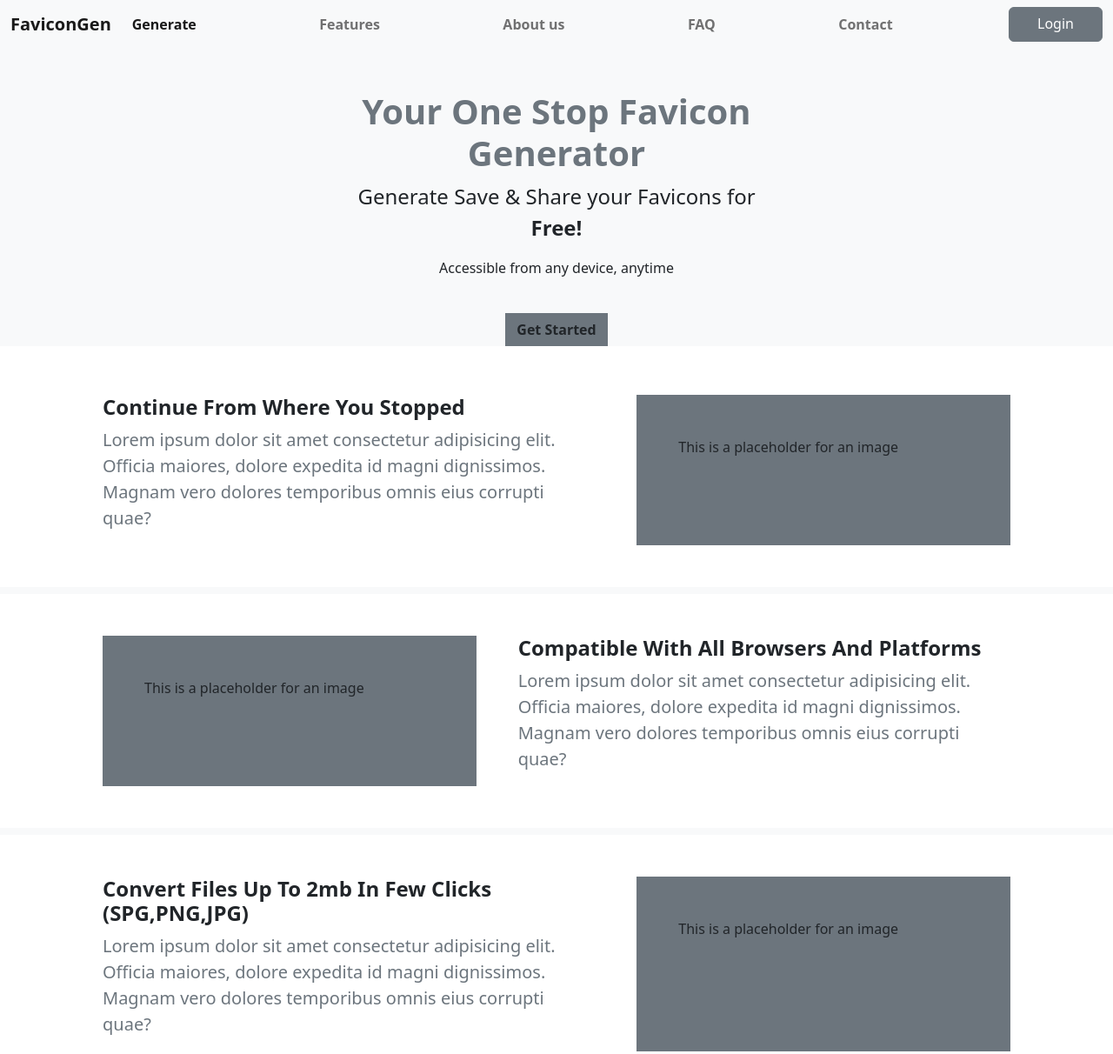
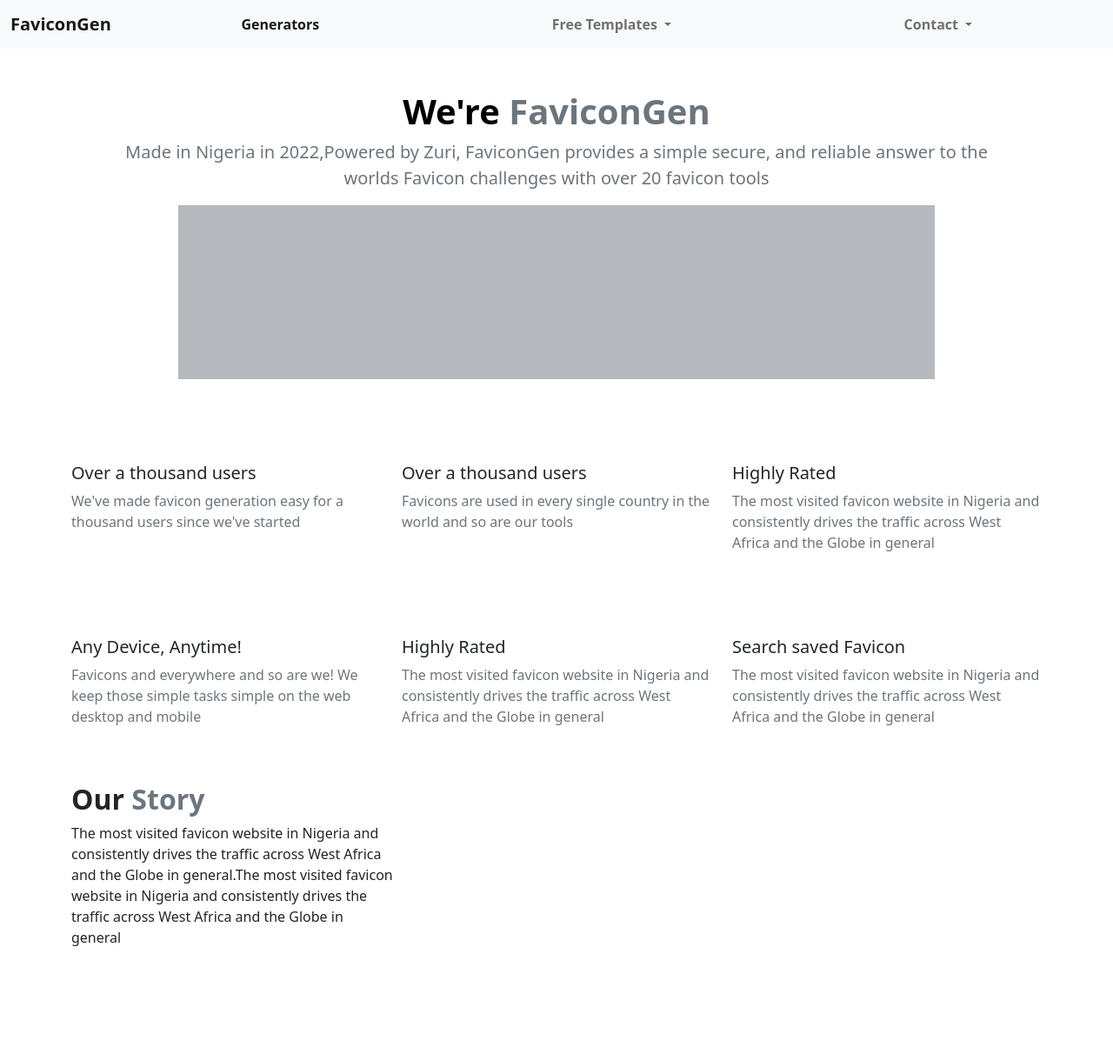
Before and after one commit to Charlesyomi/p-l, a plain HTML site: page index.html in a window 1280 px wide. Shown: the whole page at 87% size. After the commit the page ends 1138 px from the top, so only its background shows below. Drawn offline with nearby package versions, Linux system fonts and the light colour scheme.

Commit message:
added about page

```diff
--- a/index.html
+++ b/index.html
@@ -4,121 +4,149 @@
     <meta charset="UTF-8">
     <meta http-equiv="X-UA-Compatible" content="IE=edge">
     <meta name="viewport" content="width=device-width, initial-scale=1.0">
-    <!-- bootstrap CSS -->
     <link href="https://cdn.jsdelivr.net/npm/bootstrap@5.2.0/dist/css/bootstrap.min.css" rel="stylesheet" integrity="sha384-gH2yIJqKdNHPEq0n4Mqa/HGKIhSkIHeL5AyhkYV8i59U5AR6csBvApHHNl/vI1Bx" crossorigin="anonymous">
-    <title>Lofi landing page</title>
+    <title>About us</title>
 </head>
 <body>
-    <!-- Navbar -->
-    <nav class="navbar navbar-expand-md bg-light fw-bold">
+<!-- navbar starts -->
+    <nav class="navbar bg-light fw-semibold navbar-expand-md">
         <div class="container-fluid">
-            <a href="#" class="navbar-brand">FaviconGen</a>
+          <a class="navbar-brand" href="#">FaviconGen</a>
+          <button class="navbar-toggler" type="button" data-bs-toggle="offcanvas" data-bs-target="#offcanvasNavbar" aria-controls="offcanvasNavbar">
+            <span class="navbar-toggler-icon"></span>
+          </button>
+          <div class="offcanvas offcanvas-end w-50" tabindex="-1" id="offcanvasNavbar" aria-labelledby="offcanvasNavbarLabel">
+            <div class="offcanvas-header">
+              <!-- <h5 class="offcanvas-title" id="offcanvasNavbarLabel"></h5> -->
+              <button type="button" class="btn-close" data-bs-dismiss="offcanvas" aria-label="Close"></button>
+            </div>
+            <div class="offcanvas-body">
+              <ul class="navbar-nav justify-content-end flex-grow-1 pe-3 justify-content-md-around">
+                <li class="nav-item">
+                  <a class="nav-link active" aria-current="page" href="#">Generators</a>
+                </li>
+                <!-- <li class="nav-item">
+                  <a class="nav-link" href="#">Free Templates</a>
+                </li> -->
+                <li class="nav-item dropdown">
+                  <a class="nav-link dropdown-toggle" href="#" role="button" data-bs-toggle="dropdown" aria-expanded="false">
+                    Free Templates
+                  </a>
+                  <ul class="dropdown-menu">
+                    <li><a class="dropdown-item" href="#">item 1</a></li>
+                    <li><a class="dropdown-item" href="#">item 2</a></li>
+                    <li><a class="dropdown-item" href="#">item 3</a></li>
+                    <li><a class="dropdown-item" href="#">item 4</a></li>
+                    <li><a class="dropdown-item" href="#">item 5</a></li>
+                    <li>
+                      <hr class="dropdown-divider">
+                    </li>
+                    <li><a class="dropdown-item" href="#">last item</a></li>
+                  </ul>
+                </li>
 
-            <!-- <div class=" w-auto"> -->
-                <a class="btn btn-secondary d-md-none" role="button" href="#" style="padding-left: 2rem; padding-right: 2rem;">Login</a>
-                <button class="navbar-toggler" type="button" data-bs-toggle="offcanvas" data-bs-target="#navbarOffcanvas" aria-controls="navbarOffcanvas">
-                    <span class="navbar-toggler-icon"></span>
-                </button>
-                <div class="offcanvas offcanvas-end w-50" tabindex="-1" id="navbarOffcanvas" aria-labelledby="navbarOffcanvasLabel">
-                    <div class="offcanvas-header justify-content-end">
-                        <!-- <h5 class="offcanvas-title" id="offcanvasNavbarLabel">FaviconGen</h5> -->
-                        <button type="button" class="btn-close text-reset" data-bs-dismiss="offcanvas" aria-label="Close"></button>
-                    </div>
-                    <div class="offcanvas-body navbar-nav w-100 text-center justify-content-md-between text-md-start">
-                      <a class="nav-link active" aria-current="page" href="#">Generate</a>
-                      <a class="nav-link" href="#">Features</a>
-                      <a class="nav-link" href="#">About us</a>
-                      <a class="nav-link" href="#">FAQ</a>
-                      <a class="nav-link" href="#">Contact</a>
-                      <a class="btn btn-secondary" role="button" href="#" style="padding-left: 2rem; padding-right: 2rem;">Login</a>
-                    </div>
-                </div>
-            <!-- </div> -->
+                <li class="nav-item dropdown">
+                    <a class="nav-link dropdown-toggle" href="#" role="button" data-bs-toggle="dropdown" aria-expanded="false">
+                      Contact
+                    </a>
+                    <ul class="dropdown-menu">
+                      <li><a class="dropdown-item" href="#">contact 1</a></li>
+                      <li><a class="dropdown-item" href="#">contact 2</a></li>
+                      <!-- <li><a class="dropdown-item" href="#">item 3</a></li>
+                      <li><a class="dropdown-item" href="#">item 4</a></li>
+                      <li><a class="dropdown-item" href="#">item 5</a></li> -->
+                      <!-- <li>
+                        <hr class="dropdown-divider">
+                      </li>
+                      <li><a class="dropdown-item" href="#">last item</a></li> -->
+                    </ul>
+                  </li>
+              </ul>
 
+            </div>
+          </div>
         </div>
-    </nav>
+      </nav>
+
+<!-- navbar ends -->
+
+      <section class="mb-5">
+          <div class="container p-5 text-center text-secondary">
+              <h1 class="fw-semibold"><span class="text-black">We're</span> FaviconGen</h1>
+              <p class="lead">Made in Nigeria in 2022,Powered by Zuri, FaviconGen provides a simple secure, and reliable answer to the worlds Favicon challenges with over 20 favicon tools</p>
+
+              <div class="placeholder col-12 col-sm-10" style="height: 200px;"></div>
+          </div>
 
 
-    <!-- hero section -->
-    <section class="bg-light p-5 pb-0 text-center">
 
-        <div class="container" style="max-width: 540px;">
-            <h1 class="text-wrap text-capitalize fw-bold text-secondary">your one stop favicon generator</h1>
-
-            <p class="lead text-wrap fs-4">Generate Save & Share your Favicons for <span class="fw-bold">Free!</span></p>
-            <p>Accessible from any device, anytime</p>
-
-            <button type="button" class="btn btn-secondary rounded-0 text-capitalize text-dark fw-semibold mt-4">get started</button>
-
-        </div>
-    </section>
+      </section>
 
 
-    <!-- Showcase section -->
+      <!-- Site Stats Section -->
+      <section class=" my-5">
+          <div class="container">
 
-    <section class="bg-light">
-
-        <!-- generate favicons from images -->
-        <div class="bg-white my-2">
-            <div class="container text-center text-sm-start p-5 d-sm-flex">
-                <div class=" w-auto me-sm-5">
-                    <h2 class="text-wrap text-capitalize fw-semibold fs-4">continue from where you stopped</h2>
-                    <p class="lead text-secondary">
-                        Lorem ipsum dolor sit amet consectetur adipisicing elit. Officia maiores, dolore expedita id magni dignissimos. Magnam vero dolores temporibus omnis eius corrupti quae?
-                    </p>
+            <div class="row text-center text-sm-start" style="grid-row-gap: 5rem;">
+                <div class="col-12 col-sm-6 col-md-4">
+                    <div class="placeholder mb-2 col-6 d-sm-none" style="height: 100px;"></div>
+                    <header>
+                        <h5>Over a thousand users </h5>
+                    </header>
+                    <p class="text-secondary">We've made favicon generation easy for a thousand users since we've started</p>
                 </div>
-                <!-- div for image -->
-                <div class="container p-5 bg-secondary">
-                    <p>This is a placeholder for an image</p>
+                <div class="col col-12 col-sm-6 col-md-4">
+                    <div class="placeholder mb-2 col-6 d-sm-none" style="height: 100px;"></div>
+                    <header>
+                        <h5>Over a thousand users </h5>
+                    </header>
+                    <p class="text-secondary">Favicons are used in every single country in the world and so are our tools</p>
+                </div>
+                <div class="col col-12 col-sm-6 col-md-4">
+                    <div class="placeholder mb-2 col-6 d-sm-none" style="height: 100px;"></div>
+                    <header>
+                        <h5>Highly Rated</h5>
+                    </header>
+                    <p class="text-secondary">The most visited favicon website in Nigeria and consistently drives the traffic across West Africa and the Globe in general</p>
+                </div>
+                <div class="col-12 col-sm-6 col-md-4">
+                    <div class="placeholder mb-2 col-6 d-sm-none" style="height: 100px;"></div>
+                    <header>
+                        <h5>Any Device, Anytime!</h5>
+                    </header>
+                    <p class="text-secondary">Favicons and everywhere and so are we! We keep those simple tasks simple on the web desktop and mobile</p>
+                </div>
+                <div class="col col-12 col-sm-6 col-md-4">
+                    <div class="placeholder mb-2 col-6 d-sm-none" style="height: 100px;"></div>
+                    <header>
+                        <h5>Highly Rated</h5>
+                    </header>
+                    <p class="text-secondary">The most visited favicon website in Nigeria and consistently drives the traffic across West Africa and the Globe in general</p>
+                </div>
+                <div class="col col-12 col-sm-6 col-md-4">
+                    <div class="placeholder mb-2 col-6 d-sm-none" style="height: 100px;"></div>
+                    <header>
+                        <h5>Search saved Favicon</h5>
+                    </header>
+                    <p class="text-secondary">The most visited favicon website in Nigeria and consistently drives the traffic across West Africa and the Globe in general</p>
                 </div>
             </div>
-        </div>
+          </div>
+      </section>
 
-        <!-- generate favicons from text -->
-        <div class="bg-white my-2">
-            <div class="container p-5 text-center text-sm-start d-sm-flex flex-sm-row-reverse">
-                <div class=" w-auto ms-sm-5">
-                    <h2 class="text-wrap text-capitalize fw-semibold fs-4">compatible with all browsers and platforms</h2>
-                    <p class="lead text-secondary">
-                        Lorem ipsum dolor sit amet consectetur adipisicing elit. Officia maiores, dolore expedita id magni dignissimos. Magnam vero dolores temporibus omnis eius corrupti quae?
-                    </p>
-                </div>
-                <!-- div for image -->
-                <div class="container p-5 bg-secondary">
-                    <p>This is a placeholder for an image</p>
-                </div>
-            </div>
-        </div>
-
-
-        <!-- generate favicons from our icon pack -->
-
-        <div class="bg-white my-2">
-            <div class="container text-center text-sm-start p-5 d-sm-flex">
-                <div class=" w-auto me-sm-5">
-                    <h2 class="text-wrap text-capitalize fw-semibold fs-4">convert files up to 2mb in few clicks <span class="text-uppercase">(spg,png,jpg)</span></h2>
-                    <p class="lead text-secondary">
-                        Lorem ipsum dolor sit amet consectetur adipisicing elit. Officia maiores, dolore expedita id magni dignissimos. Magnam vero dolores temporibus omnis eius corrupti quae?
-                    </p>
-                </div>
-                <!-- div for image -->
-                <div class="container p-5 bg-secondary">
-                    <p>This is a placeholder for an image</p>
-                </div>
-            </div>
-        </div>
-    </section>
+      <!-- Our Story -->
+      <section class="container my-5">
+          <div class=" col-md-4"> <!--ms-md-4-->
+              <h2 class="text-capitalize text-center text-sm-start fw-bold">our <span class="text-secondary">story</span></h2>
+              <p>The most visited favicon website in Nigeria and consistently drives the traffic across West Africa and the Globe in general.The most visited favicon website in Nigeria and consistently drives the traffic across West Africa and the Globe in general</p>
+          </div>
+      </section>
 
 
 
 
 
 
-
-
-
-    <!-- JavaScript Bundle with Popper -->
     <script src="https://cdn.jsdelivr.net/npm/bootstrap@5.2.0/dist/js/bootstrap.bundle.min.js" integrity="sha384-A3rJD856KowSb7dwlZdYEkO39Gagi7vIsF0jrRAoQmDKKtQBHUuLZ9AsSv4jD4Xa" crossorigin="anonymous"></script>
-
 </body>
 </html>
```
Also changed, not shown: landing-page.html (added, +124 -0 lines).
